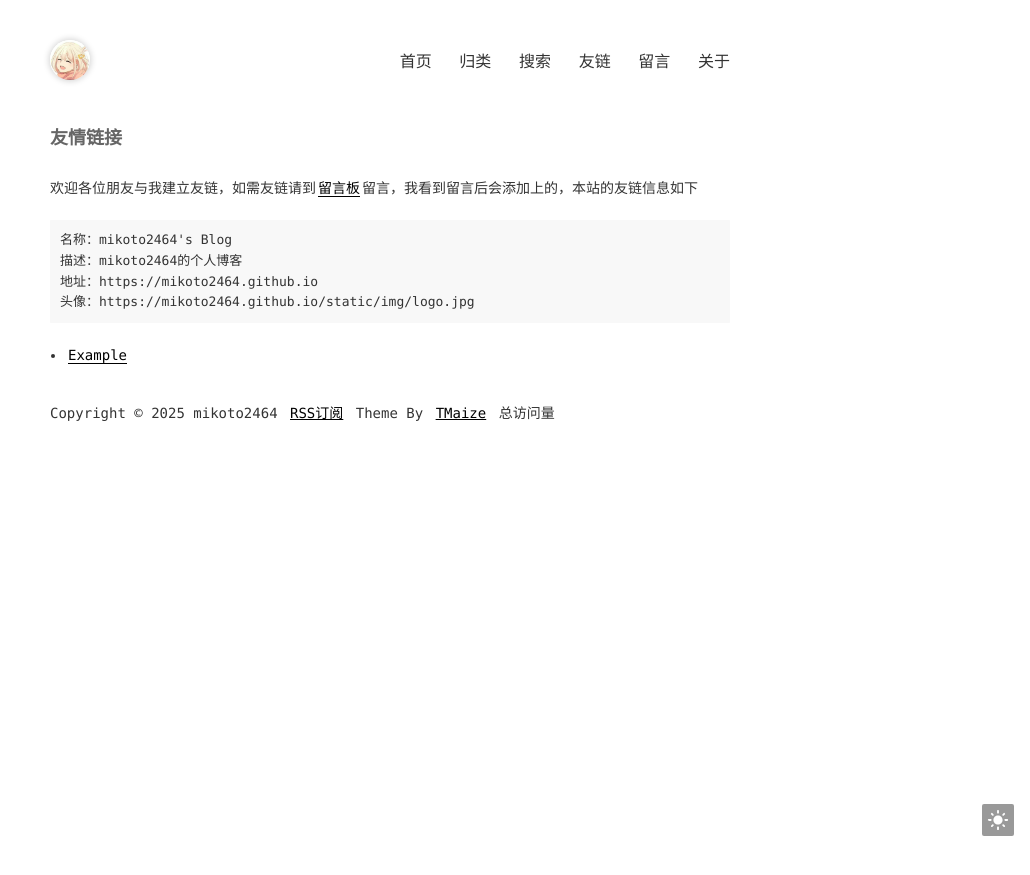
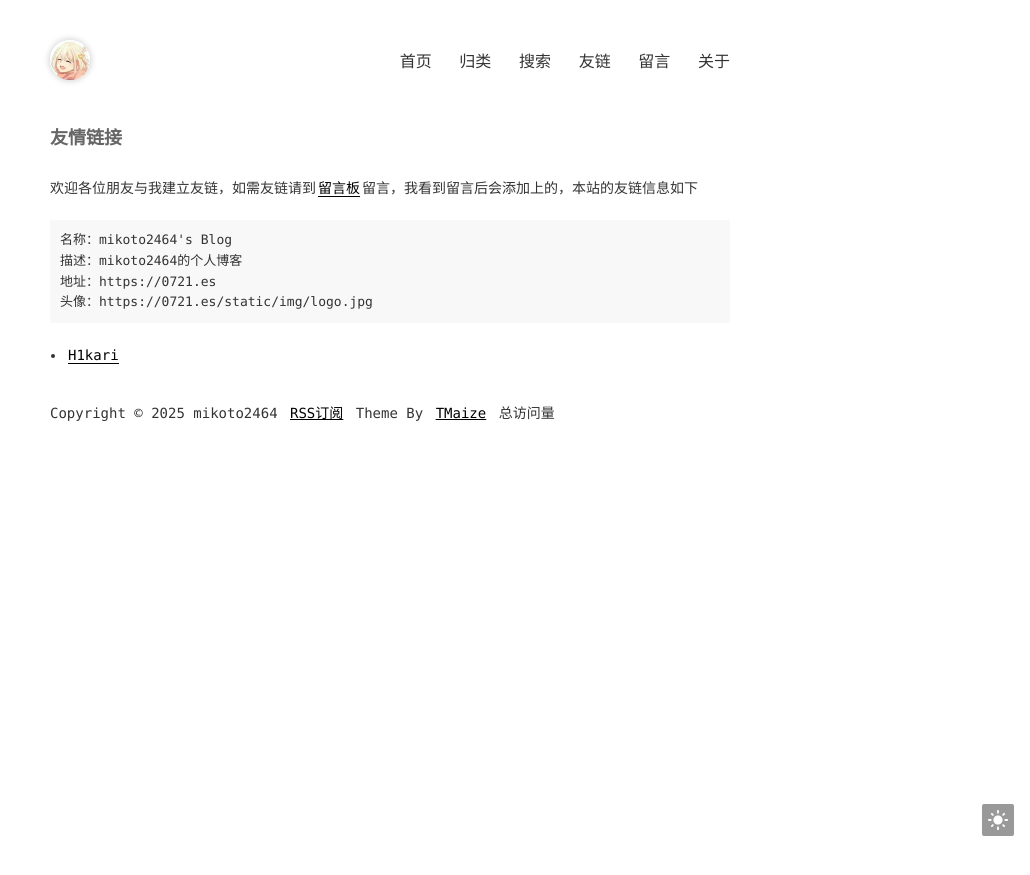
Before and after one commit to mikoto2464/mikoto2464.github.io, a Jekyll site: the page built from pages/links.md, in a window 1280 px wide. Shown: the top 875 px of the page, without its empty margins (250-1280 px from the left). Built offline with Jekyll 4.4.1, drawn with Linux system fonts in a browser that asks for light colours; comment, search, counter and statistics services are not loaded.

Commit message:
metadata

```diff
--- a/_config.yml
+++ b/_config.yml
@@ -6,7 +6,7 @@ plugins:
 # SEO相关信息
 title: "mikoto2464's Blog"
 description: mikoto2464的个人博客
-keywords: mikoto2464,Blog,Java,Html,JavaScript,Python,Java,Linux
+keywords: mikoto2464,Blog,Java,Html,JavaScript,Python,Java,Linux,ReverseEngineering,ASM,C/CPP
 author: mikoto2464
 footerText: 'Copyright © 2025 mikoto2464'
 
@@ -20,7 +20,7 @@ exclude: ['CNAME', 'README.md', 'LICENSE', '_site', 'dist', 'Gemfile', 'Gemfile.
 
 # 域名配置
 # baseurl配置,如果网站部署在根目录下的其他目录中，请设置为 /目录名
-domainUrl: 'https://mikoto2464.github.io'
+domainUrl: 'https://0721.es'
 baseurl: ''
 
 # 吐个槽地址，会在chat页面中重定向到该地址
@@ -58,5 +58,5 @@ extCount: true
 
 # 友情链接
 links:
-  - title: Example
-    url: http://www.example.com/
+  - title: H1kari
+    url: http://h1kari.cn/
```
Also changed, not shown: .obsidian/workspace.json, pages/about.md (line endings or trailing spaces), pages/links.md (line endings or trailing spaces).
